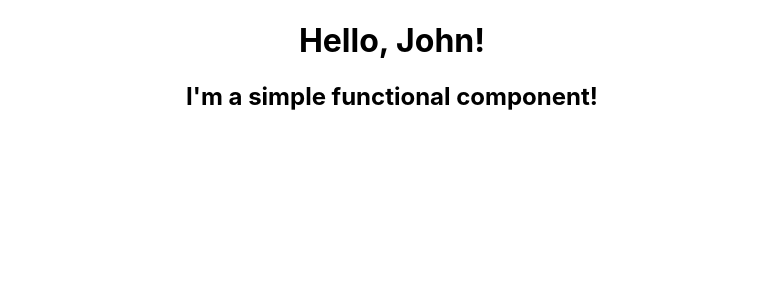
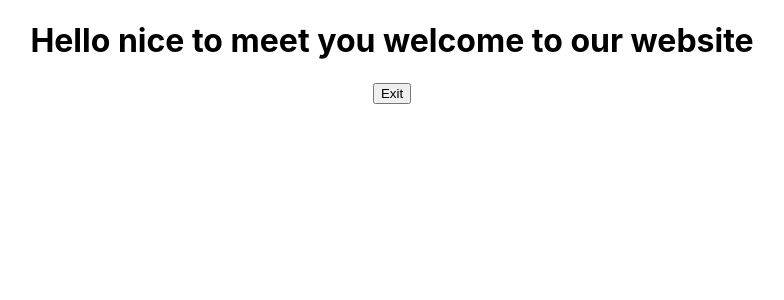
Before and after one commit to KonstantinaStrantzali/Review-app-React, a React (Create React App) app in the folder react-components/: page / in a window 1280 px wide. Shown: the top 300 px of the page, without its empty margins (248-1032 px from the left). Built offline with nearby package versions, Linux system fonts and the light colour scheme.

Commit message:
change text using button setState method

```diff
--- a/react-components/src/App.js
+++ b/react-components/src/App.js
@@ -6,9 +6,8 @@
 function App() {
   return (
     <div className="App">
-      <FunctionalGreeting name="John" />
-      {/* <StatefulGreeting name="Anna" /> */}
-      {/* <HooksCounter name="Mike" /> */}
+      <StatefulGreeting greeting = "nice to meet you"/>
+
     </div>
   );
 }
--- a/react-components/src/components/FunctionalGreeting.js
+++ b/react-components/src/components/FunctionalGreeting.js
@@ -1,10 +1,7 @@
 import React from "react";
 
-export default function FunctionalGreeting(props) {
-  return (
-    <div className="greeting">
-      <h1>Hello, {props.name}!</h1>
-      <h2>I'm a simple functional component!</h2>
-    </div>
-  );
+const FunctionalGreeting = (props) => {
+  return <h1>Hello {props.greeting} </h1>
 }
+
+export default FunctionalGreeting;
--- a/react-components/src/components/StatefulGreeting.js
+++ b/react-components/src/components/StatefulGreeting.js
@@ -1,28 +1,31 @@
 import React from "react";
 
 export default class StatefulGreeting extends React.Component {
+
 constructor(props) {
-    super(props);
+  super(props)
   this.state = {
-      count: 0
+    introduction : "Hello",
+    buttonText : "Exit",
   };
+
 }
 
-  setCount = () => {
-    this.setState(prevState => {
-      return { count: prevState.count + 1 }
-    })
+  handleClick(){
+    this.setState({
+      introduction : "Goodbye",
+      buttonText : "Clicked",
+    });
   }
+
 
 render() {
   return (
-      <div className="greeting">
-        <h1>
-          Hello, {this.props.name}, I'm a stateful component!
-        </h1>
-        <h2>You've clicked {this.state.count} times</h2>
-        <button onClick={this.setCount}>Increment Count</button>
+  <div>
+  <h1>{this.state.introduction} {this.props.greeting} welcome to our website</h1>
+  <button onClick = {() => this.handleClick()}>{this.state.buttonText}</button>
   </div>
-    );
+  )
 }
+
 }
```
Also changed, not shown: react-components/src/index.js (line endings or trailing spaces), 1 other file (tests, documents, lock files or other folders). Lines whose indentation alone changed are shown as unchanged.
